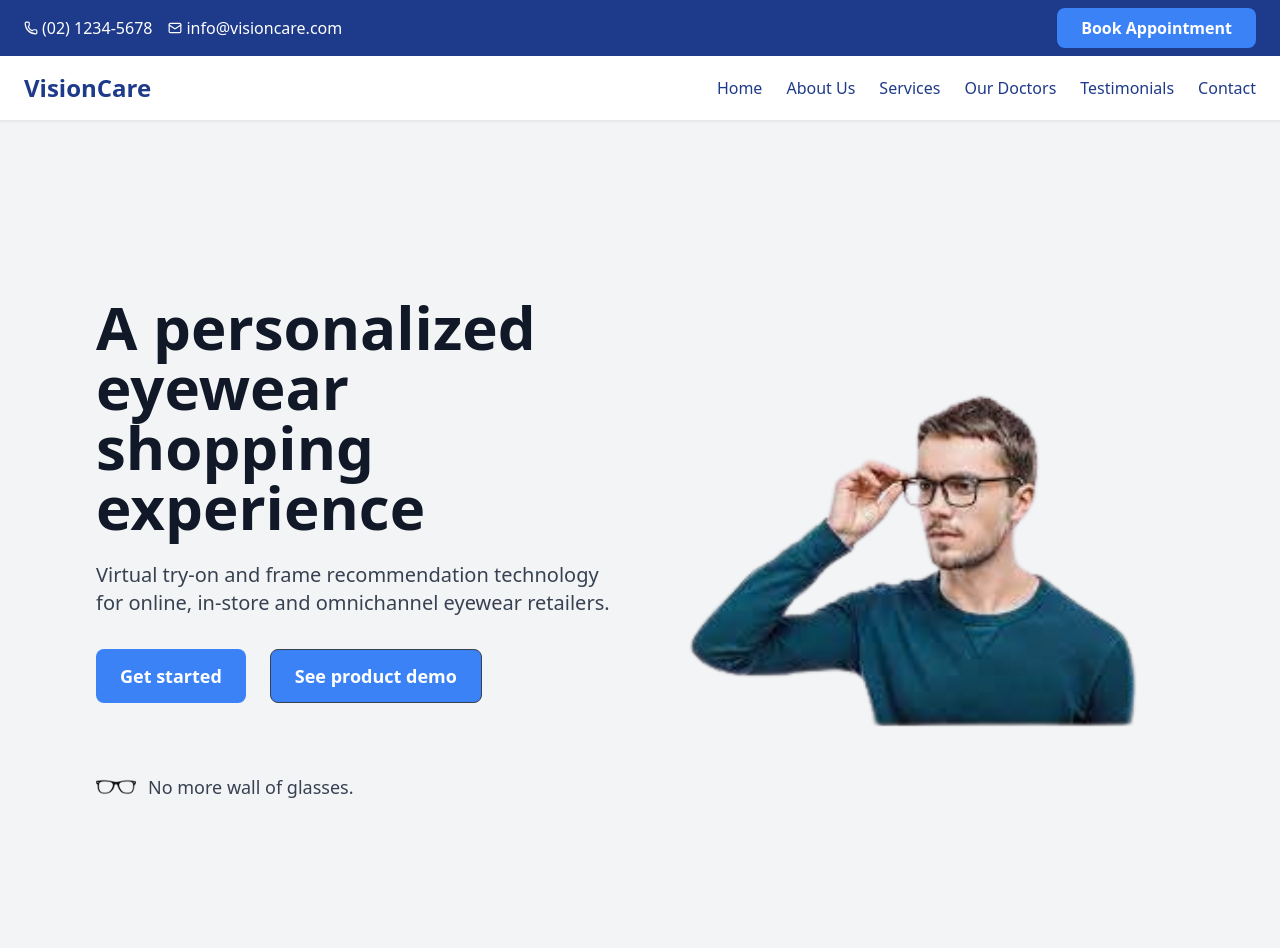
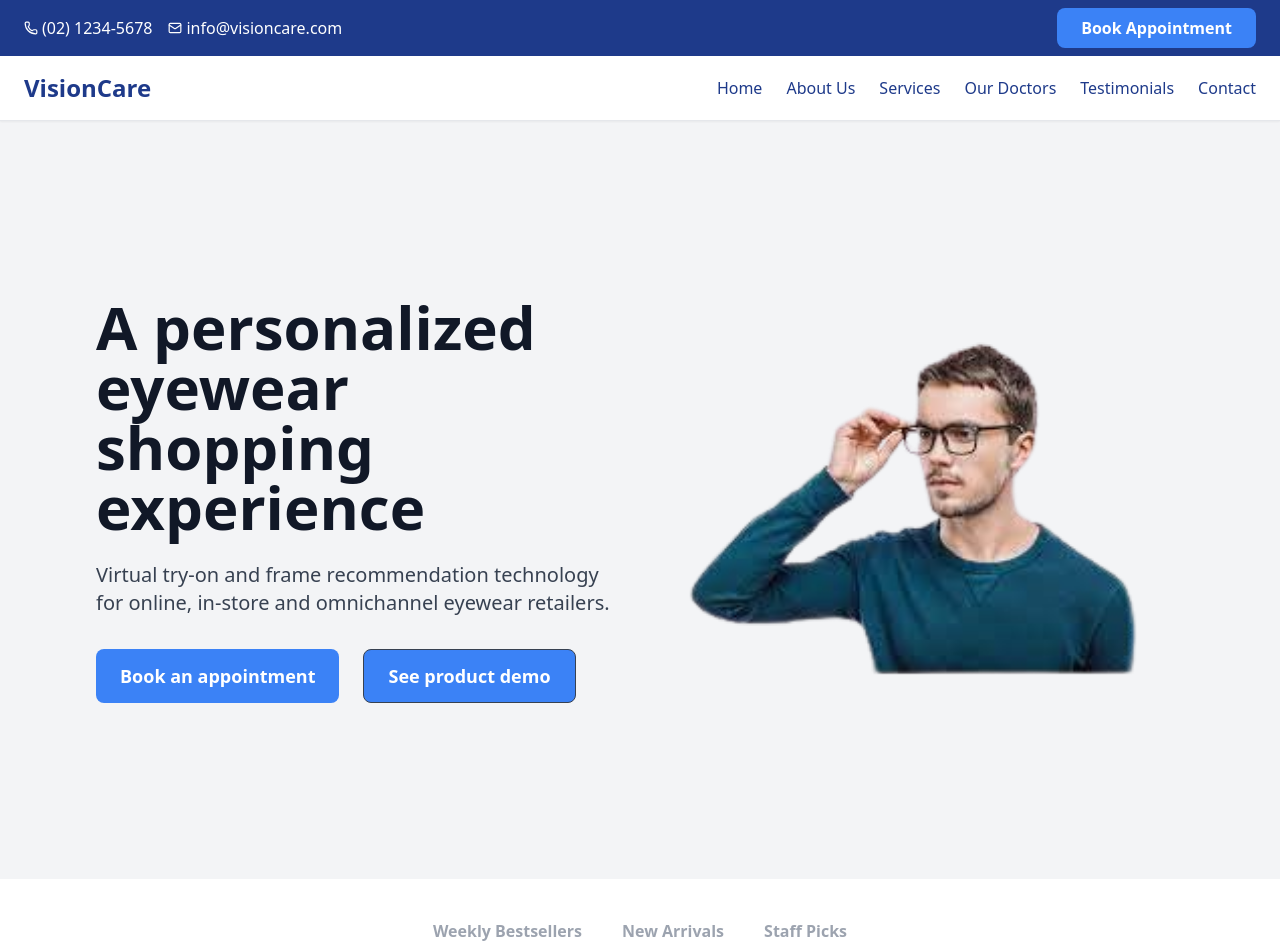
Before and after one commit to Kuya-Arzel/Website-Optical, a React (Vite) app: page / in a window 1280 px wide. Shown: the top 948 px of the page. Built offline with nearby package versions, Linux system fonts and the light colour scheme.

Commit message:
Update Hero.jsx

```diff
--- a/src/components/Hero.jsx
+++ b/src/components/Hero.jsx
@@ -19,17 +19,11 @@ const Hero = () => {
           </p>
           <div className="flex gap-6">
             <Button className="bg-black text-white hover:bg-gray-800 px-6 py-3 text-lg">
-              Get started
+              Book an appointment
             </Button>
             <Button className="border border-gray-700 text-gray-700 hover:bg-gray-200 px-6 py-3 text-lg">
               See product demo
             </Button>
-          </div>
-
-          {/* Decorative */}
-          <div className="mt-16 flex items-center gap-3">
-            <img src={glassesIcon} alt="Glasses" className="w-10 h-10"/>
-            <p className="text-gray-700 text-lg">No more wall of glasses.</p>
           </div>
         </div>
 
```
